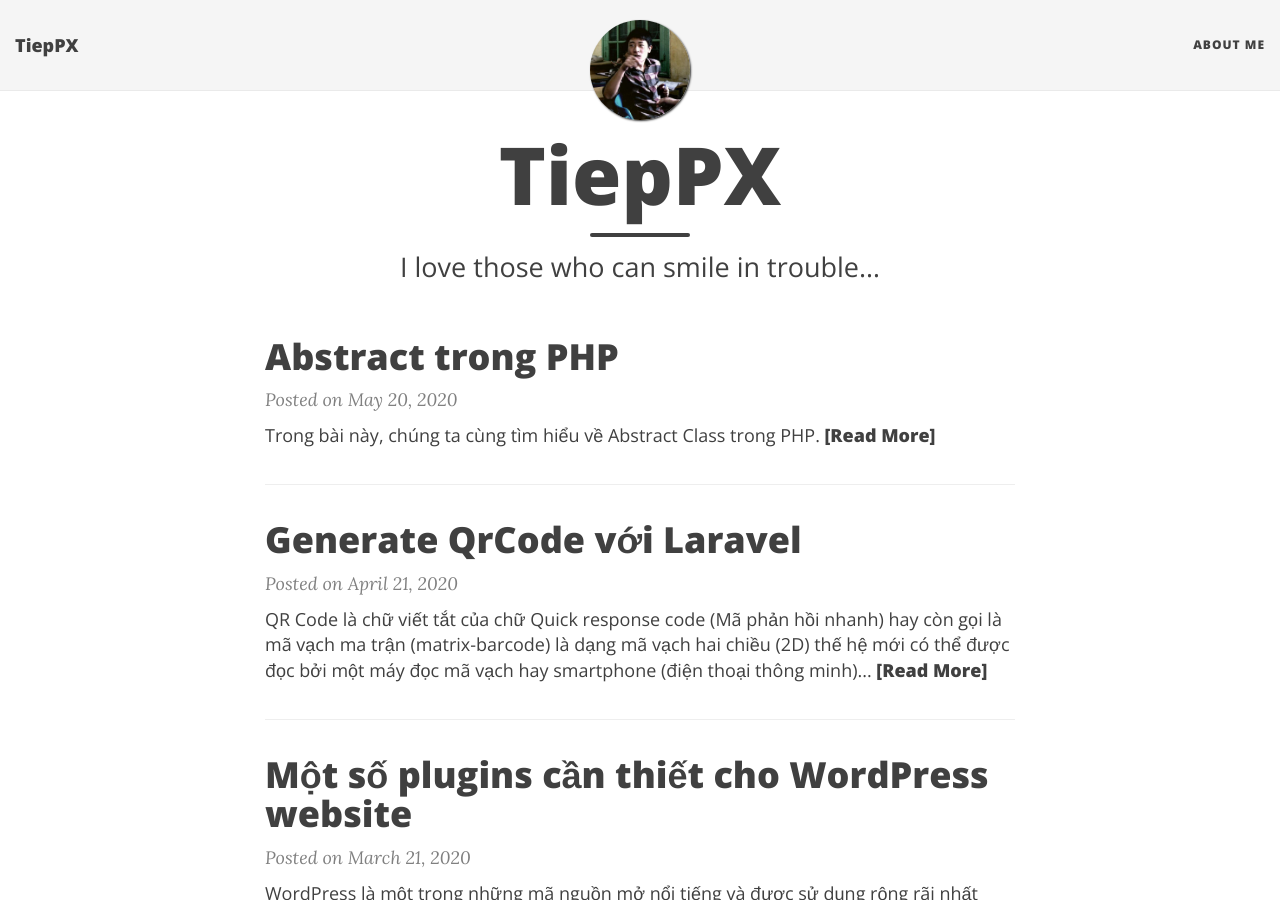
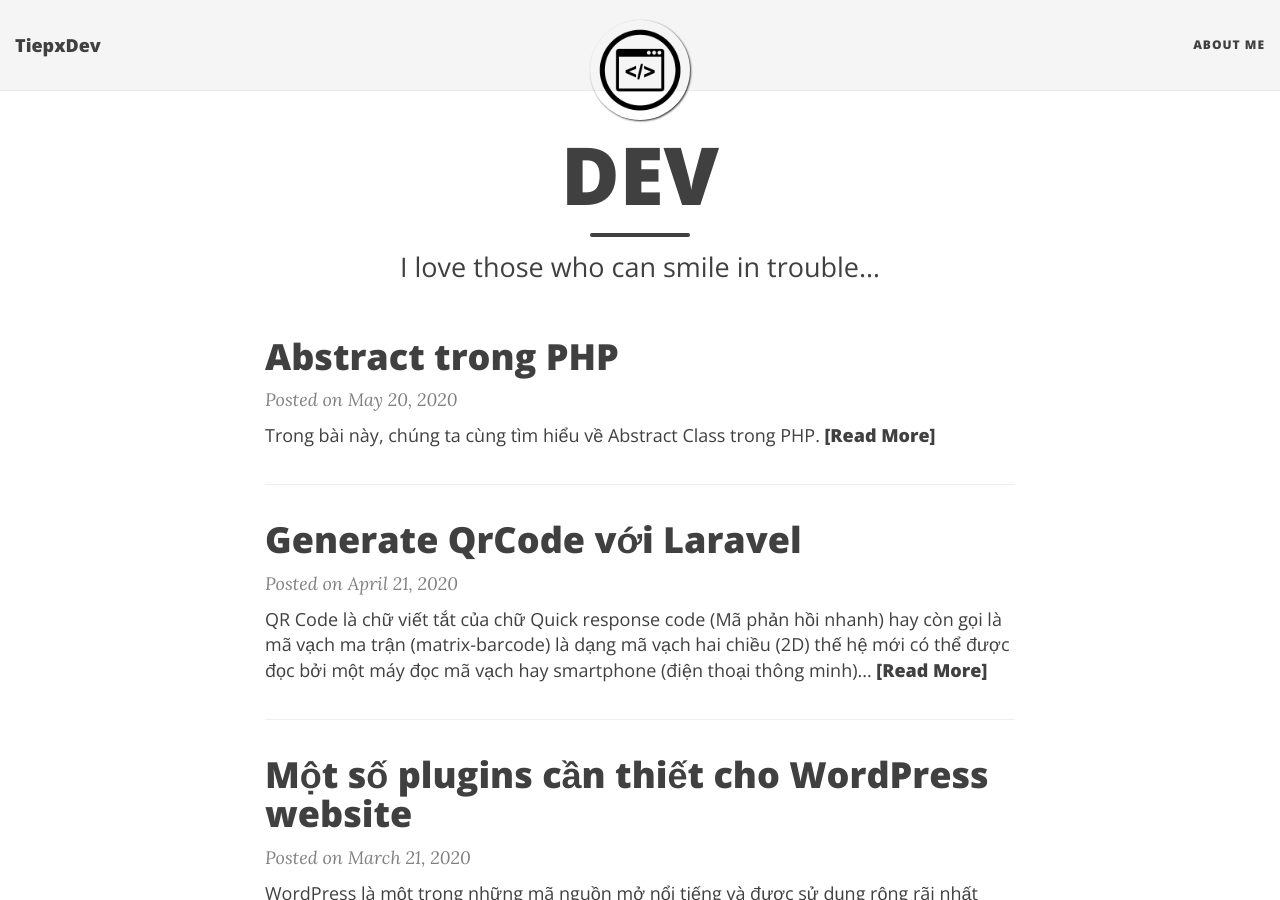
Before and after one commit to tieppt07/tieppt07.github.io, a Jekyll site: the page built from index.html, in a window 1280 px wide and 900 px high. Built offline with Jekyll 4.4.1, drawn with Linux system fonts in a browser that asks for light colours; nearby versions of some CDN libraries; the list of posts is cut into pages by our own code; some of the changed text lies outside the part shown.

Commit message:
Change avatar

```diff
--- a/_config.yml
+++ b/_config.yml
@@ -1,7 +1,7 @@
 # --- General options --- #
 
 # Name of website
-title: TiepPX
+title: TiepxDev
 
 # Short description of your site
 description: Personal Blog
@@ -28,7 +28,7 @@ navbar-links:
 
 # Image to show in the navigation bar - image must be a square (width = height)
 # Remove this parameter if you don't want an image in the navbar
-avatar: "/img/avatar-icon.jpeg"
+avatar: "/img/avatar-icon.png"
 
 # If you want to have an image logo in the top-left corner instead of the title text,
 # then specify the following parameter
@@ -93,7 +93,7 @@ share-links-active:
 
 # How to display the link to the website in the footer
 # Remove this if you don't want a link in the footer
-url-pretty: "tieppt07.github.io"  # eg. "deanattali.com/beautiful-jekyll"
+url-pretty: "tiepxdev.xyz"  # eg. "deanattali.com/beautiful-jekyll"
 
 # --- Web Statistics Section --- #
 
--- a/index.html
+++ b/index.html
@@ -1,6 +1,6 @@
 ---
 layout: page
-title: TiepPX
+title: DEV
 subtitle: I love those who can smile in trouble…
 use-site-title: true
 ---
```
Also changed, not shown: img/avatar-icon.png (added), img/avatar-icon2.jpeg (renamed from img/avatar-icon.jpeg).
